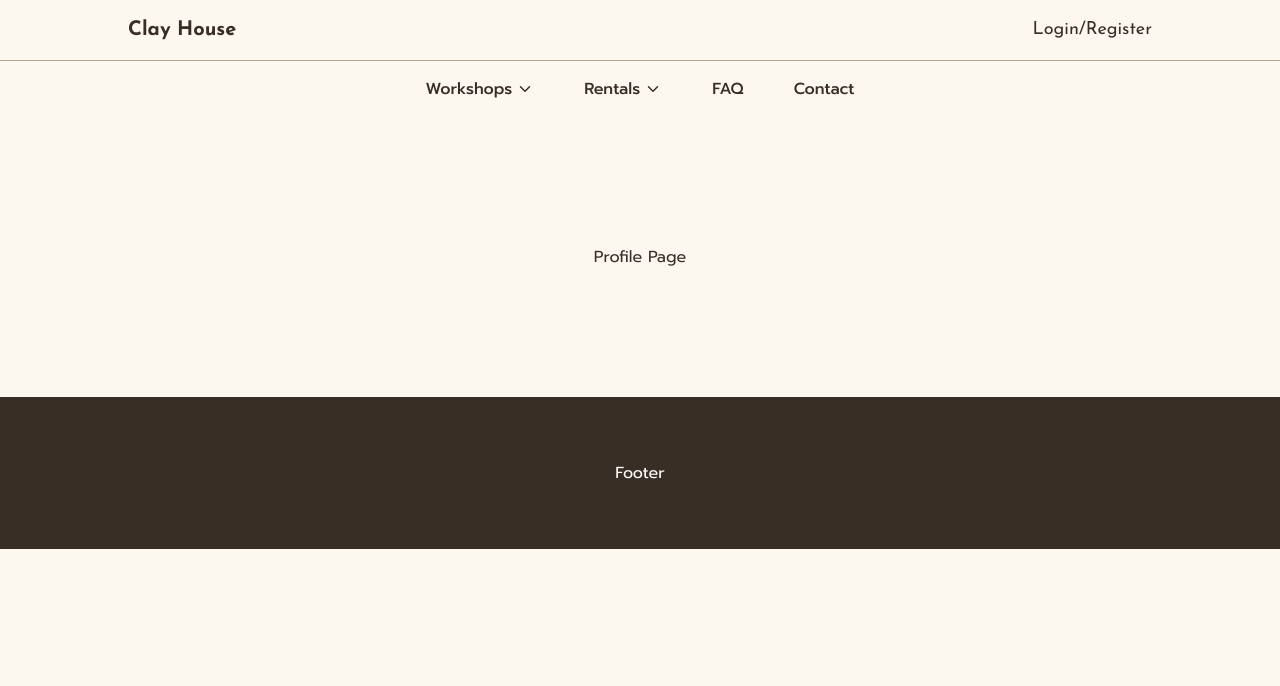
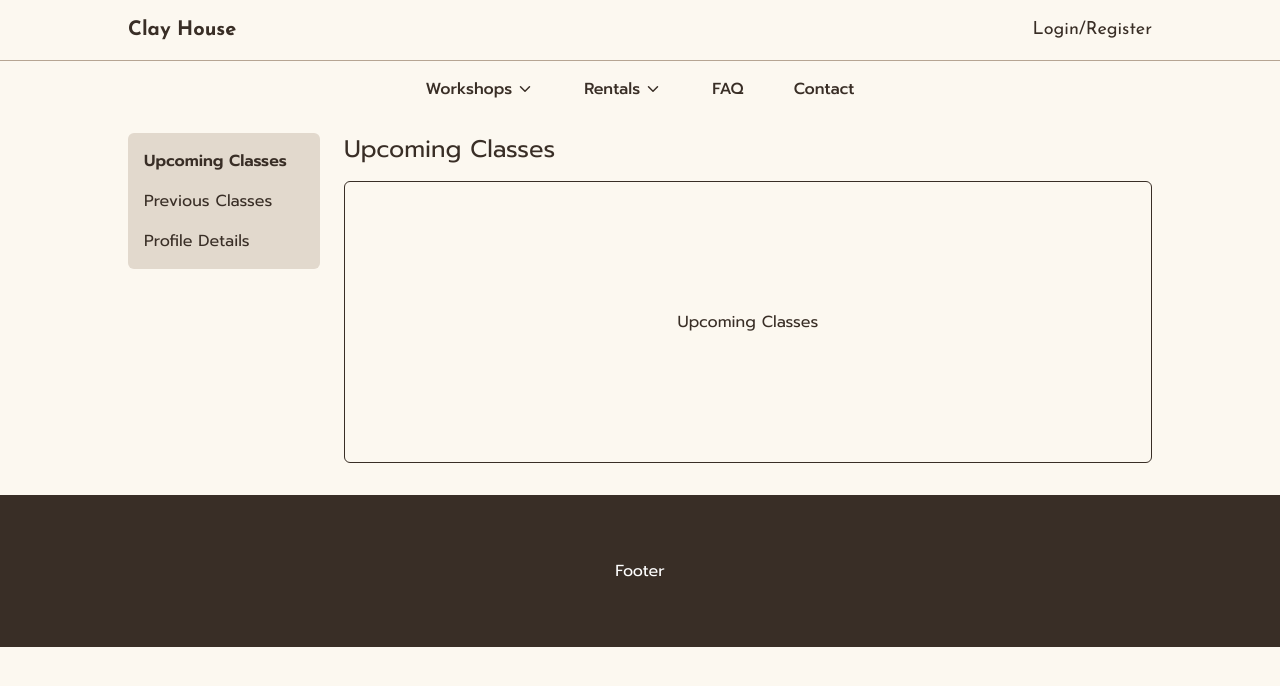
Before and after one commit to SabR55/ClayHouse, a React (Vite) app in the folder client/: page /profile in a window 1280 px wide. Shown: the top 686 px of the page. Built offline with nearby package versions, Linux system fonts and the light colour scheme; no server answers; sample sign-in values are in the browser's storage.

Commit message:
Profile page menu created

```diff
--- a/client/src/App.jsx
+++ b/client/src/App.jsx
@@ -1,10 +1,14 @@
-import { Route, Routes } from 'react-router-dom'
+import { Routes, Route } from 'react-router-dom'
 import './App.css'
 import Layout from './Layout'
 import Home from './pages/home'
 import Register from './pages/Register'
-import Profile from './pages/UserProfile'
+import UserProfile from './pages/UserProfile'
+import UpcomingClasses from './pages/UpcomingClasses'
+import ProfileDetails from './pages/ProfileDetails'
+import ErrorPage from './pages/ErrorPage'
 import axios from 'axios'
+
 
 axios.defaults.baseURL = 'http://localhost:3000';
 
@@ -14,8 +18,9 @@ function App() {
     <Routes>
       <Route path="/" element={<Layout/>}>
         <Route index element={<Home/>} />
-        <Route path="/register" element={<Register />}/>
-        <Route path="/profile" element={<Profile />}/>
+        <Route path="/register" element={<Register />} />
+        <Route path="/profile" element={<UserProfile />} />
+        <Route path="/errorPage" element={<ErrorPage />} />
       </Route>
     </Routes>
 
--- a/client/src/Navbar.jsx
+++ b/client/src/Navbar.jsx
@@ -57,6 +57,10 @@ function Navbar() {
         setMobileMenuOpen(!mobileMenuOpen);
     };
 
+    function toProfile() {
+        navigate('/profile');
+    }
+
     function handleLogout() {
 
         // Clear all items from localStorage
@@ -85,7 +89,7 @@ function Navbar() {
                             onMouseLeave={() => setUserOpen(false)}
                             >
                             {/* Trigger element */}
-                            <a className="pr-1 cursor-pointer">Hi {userName}</a>
+                            <a className="pr-1 cursor-pointer">Hi {userName}!</a>
 
 
                             {/* Dropdown menu */}
@@ -94,12 +98,14 @@ function Navbar() {
                                 onMouseEnter={() => setUserOpen(true)}
                                 onMouseLeave={() => setUserOpen(false)}
                             >
-                                <a href="#profile" className="navDropdownItem userDropdown block">
-                                    <div className="flex items-center justify-end px-4">
+                                <a className="navDropdownItem userDropdown block">
+                                    <div
+                                        className="flex items-center justify-end px-4"
+                                        onClick={toProfile}>
                                         Profile
                                     </div>
                                 </a>
-                                <a href="#logout" className="navDropdownItem userDropdown block">
+                                <a className="navDropdownItem userDropdown block">
                                     <div
                                         className="flex items-center justify-end px-4"
                                         onClick={handleLogout}>
@@ -171,7 +177,7 @@ function Navbar() {
 
                 <div
                     className="navbar font-bold text-xl cursor-pointer"
-                    onClick={() => navigate('/')}
+                    onClick={() => {navigate('/'); setMobileMenuOpen(false)}}
                     >
                     Clay House
                     </div>
@@ -183,11 +189,11 @@ function Navbar() {
             {mobileMenuOpen && (
                 <div className="md:hidden">
                     <div className="px-2 pt-2 pb-3 space-y-1">
-                        <div className='navberItem' onClick={!(userName == null) ? openModal : () => navigate('/')}>
-                            {!(userName == null) ? (
+                        <div className='navberItem' onClick={(userName == null) ? openModal : toProfile }>
+                            {(userName == null) ? (
                             <a>Login/Register</a>)
                             : (
-                            <a>User Name</a>
+                            <a>Hi {userName}!</a>
                             )}
                         </div>
 
@@ -245,6 +251,12 @@ function Navbar() {
 
                         <a className='navberItem block'>FAQ</a>
                         <a className='navberItem block'>Contact</a>
+                        {(userName != null) &&
+                            <a
+                                className='navberItem block'
+                                onClick={handleLogout}
+                                >
+                                Logout</a>}
                         </div>
                 </div>
             )}
--- /dev/null
+++ b/client/src/pages/ErrorPage.jsx
@@ -0,0 +1,13 @@
+
+
+function ErrorPage() {
+
+
+    return(
+        <div>
+            <a className="py-32 text-3xl w-full block text-center">Error Page</a>
+        </div>
+    );
+}
+
+export default ErrorPage;
--- /dev/null
+++ b/client/src/pages/PrevClasses.jsx
@@ -0,0 +1,11 @@
+
+
+function PrevClasses() {
+    return(
+        <div>
+            <a className="py-32 w-full block text-center">Previous Classes</a>
+        </div>
+    );
+}
+
+export default PrevClasses;
--- /dev/null
+++ b/client/src/pages/ProfileDetails.jsx
@@ -0,0 +1,11 @@
+
+
+function ProfileDetails(){
+    return(
+        <div>
+            <a className="py-32 w-full block text-center">Profile Details</a>
+        </div>
+    );
+}
+
+export default ProfileDetails;
--- /dev/null
+++ b/client/src/pages/UpcomingClasses.jsx
@@ -0,0 +1,11 @@
+
+
+function UpcomingClasses() {
+    return(
+        <div>
+            <a className="py-32 w-full block text-center">Upcoming Classes</a>
+        </div>
+    );
+}
+
+export default UpcomingClasses;
--- /dev/null
+++ b/client/src/pages/UserProfile copy.jsx
@@ -0,0 +1,89 @@
+import { useState, useEffect } from "react";
+import { useNavigate } from "react-router-dom";
+import UpcomingClasses from "./UpcomingClasses";
+
+function UserProfile() {
+    const [userData, setUserData] = useState(null);
+    // const [content, setContent] = useState(section || "upcoming-classes");
+
+    const navigate = useNavigate();
+
+    useEffect(() => {
+        let isMounted = true;
+
+        try {
+            // Get data from localStorage
+            const storedUserData = localStorage.getItem('userInfo');
+
+            // Check if data exists before parsing
+            if (!storedUserData) {
+                // Redirect to error page if no user data exists
+                navigate('/errorPage');
+                return;
+            }
+
+            // Parse the JSON string into an object
+            const userObject = JSON.parse(storedUserData);
+
+            if (isMounted) {
+                setUserData(userObject);
+            }
+
+        } catch (error) {
+            // Handle any errors (like invalid JSON)
+            console.error('Error retrieving user data:', error);
+            if (isMounted) {
+                navigate('/errorPage');
+            }
+        }
+
+        // Cleanup function to prevent state updates after unmount
+        return () => {
+            isMounted = false;
+        };
+    }, [navigate]); // Add navigate to dependencies
+
+    // function handleContent(e) {
+    //     alert(e);
+    // }
+
+    return(
+        <div className="flex flex-row w-full" style={{padding:"16px 10%"}}>
+
+            {/* Menu */}
+            <div className="p-4 mr-4 flex flex-col space-y-4">
+                <a
+                    className="cursor-pointer hover:underline"
+                    // onClick={handleContent('upcoming-classes')}
+                    >Upcoming Classes
+                </a>
+
+                <a
+                    className="cursor-pointer hover:underline"
+                    // onClick={handleContent('previous-classes')}
+                    >
+                    Previous Classes
+                </a>
+
+                <a
+                    className="cursor-pointer hover:underline"
+                    // onClick={handleContent('profile-details')}
+                    >
+                    Profile Details
+                </a>
+            </div>
+
+            <div className="flex-1 p-4">
+                <h1 className="text-2xl">Title</h1>
+
+                <div className="border mt-4" >
+                    <UpcomingClasses />
+                </div>
+
+
+            </div>
+        </div>
+    );
+}
+
+export default UserProfile;
--- a/client/src/pages/UserProfile.jsx
+++ b/client/src/pages/UserProfile.jsx
@@ -1,9 +1,123 @@
+import { useState, useEffect } from "react";
+import { useNavigate, useParams } from "react-router-dom";
+import UpcomingClasses from "./UpcomingClasses";
+import PrevClasses from "./PrevClasses";
+import ProfileDetails from "./ProfileDetails";
+import axios from "axios";
+
+function UserProfile() {
+    const { section } = useParams(); // Get section from URL
+    const navigate = useNavigate();
+    const [userData, setUserData] = useState(null);
+    const [content, setContent] = useState(section || "upcoming-classes");
+
+    useEffect(() => {
+        let isMounted = true;
+
+        try {
+            const storedUserData = localStorage.getItem("userInfo");
+
+            if (!storedUserData) {
+                navigate("/errorPage");
+                return;
+            }
+
+            const userObject = JSON.parse(storedUserData);
+            if (isMounted) {
+                setUserData(userObject);
+            }
+
+            alert(userObject.userID);
+            try {
+                axios.get(`/userProfile/${userObject.userID}`)
+                    .then(response => {
+                    console.log('User profile data:', response.data);
+                    // Process data...
+                  })
+                  .catch(error => {
+                    console.error('Error fetching user profile:', error);
+                    alert('Failed to fetch user profile: ' + error.message);
+                  });
+            } catch (error) {
+            console.error('Error in try block:', error);
+            alert('An error occurred: ' + error.message);
+            }
 
 
-function UserProfile() {
-    return(
-        <div>
-            <a className="py-32 w-full block text-center">Profile Page</a>
+        } catch (error) {
+            console.error("Error retrieving user data:", error);
+            if (isMounted) {
+                navigate("/errorPage");
+            }
+        }
+
+        return () => {
+            isMounted = false;
+        };
+    }, [navigate]);
+
+    useEffect(() => {
+        if (section) {
+            setContent(section);
+        }
+    }, [section]);
+
+    const handleContentChange = (newContent) => {
+        setContent(newContent);
+    };
+
+    const renderContent = () => {
+        switch (content) {
+            case "upcoming-classes":
+                return <UpcomingClasses />;
+            case "previous-classes":
+                return <PrevClasses />;
+            case "profile-details":
+                return <ProfileDetails />;
+            default:
+                return <div>Page not found</div>;
+        }
+    };
+
+    const getTitle = (contentType) => {
+        switch (contentType) {
+            case "upcoming-classes":
+                return "Upcoming Classes";
+            case "previous-classes":
+                return "Previous Classes";
+            case "profile-details":
+                return "Profile Details";
+            default:
+                return "Unknown Page";
+        }
+    };
+
+    return (
+        <div className="flex flex-row w-full p-4" style={{ padding: "16px 10%" }}>
+            {/* Sidebar Menu */}
+            <div className="mr-6">
+                <div
+                    className="w-48 p-4 flex flex-col space-y-4 rounded-md"
+                    style={{backgroundColor:"#E2D9CD"}}>
+                    {["upcoming-classes", "previous-classes", "profile-details"].map((item) => (
+                        <a
+                            key={item}
+                            className={`cursor-pointer hover:underline ${
+                                content === item ? "font-semibold" : ""
+                            }`}
+                            onClick={() => handleContentChange(item)}
+                        >
+                            {getTitle(item)}
+                        </a>
+                    ))}
+                </div>
+            </div>
+
+            {/* Main Content */}
+            <div className="flex-1 mb-4">
+                <h1 className="text-2xl">{getTitle(content)}</h1>
+                <div className="border rounded-md mt-4">{renderContent()}</div>
+            </div>
         </div>
     );
 }
```
